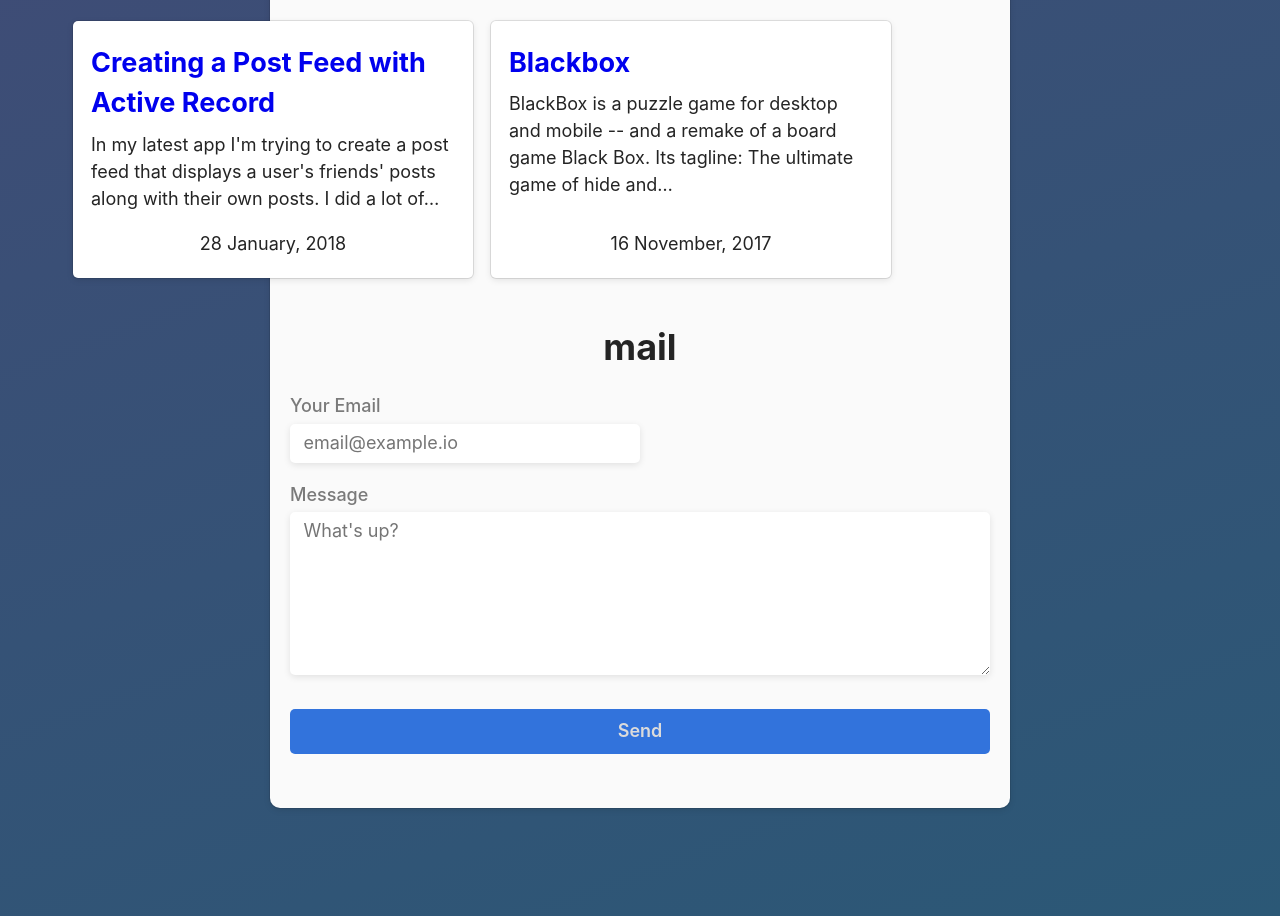
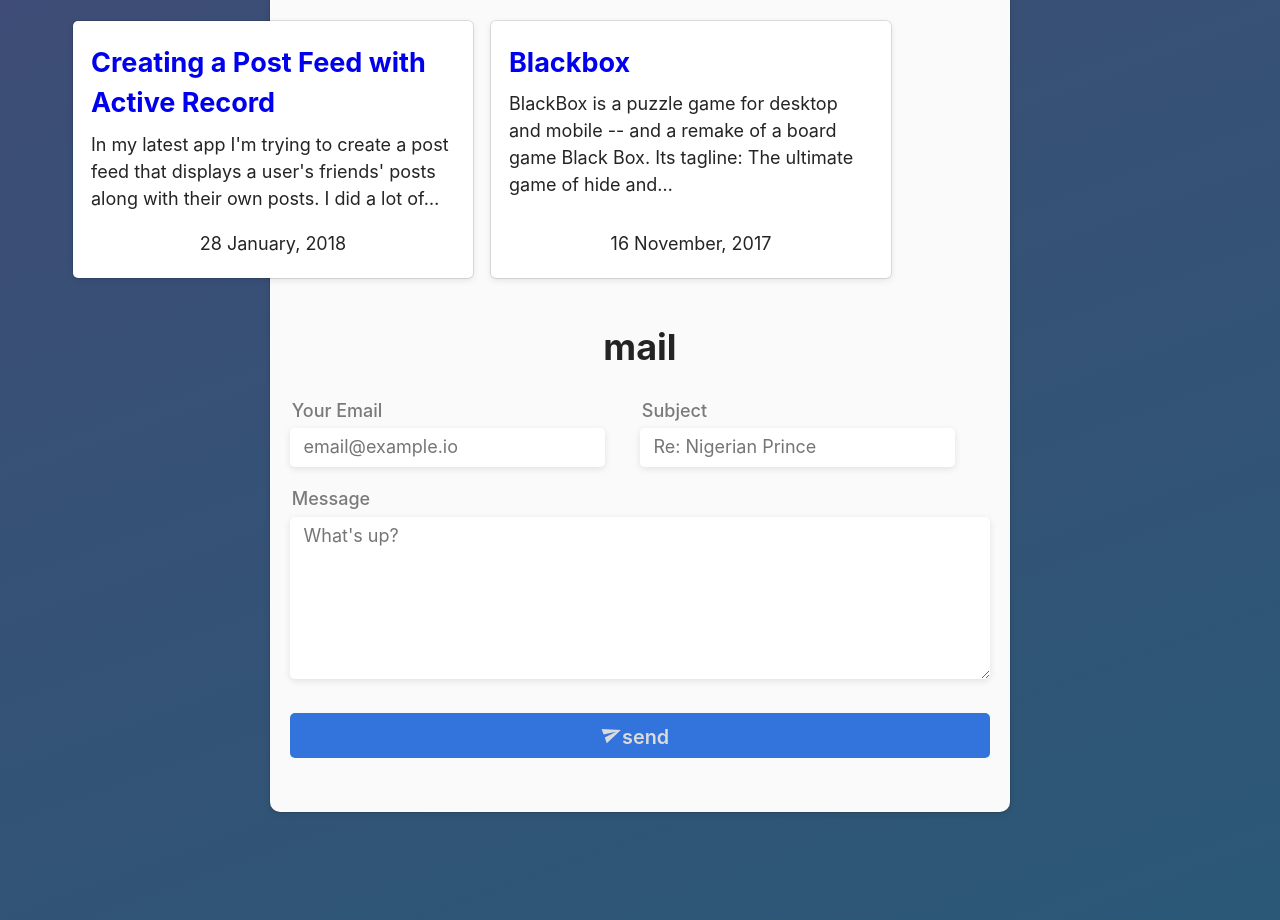
Before and after one commit to brxck/brxck.dev, a Gatsby site: page / in a window 1280 px wide. Shown: the part 1174-2094 px from the top of the page. Built offline with nearby package versions, Linux system fonts and the light colour scheme; Gatsby itself is replaced by a stand-in of ours.

Commit message:
Add subject field to contact form

```diff
--- a/src/components/Contact.js
+++ b/src/components/Contact.js
@@ -1,15 +1,17 @@
 import React, { Component } from 'react'
+import Icon from '@mdi/react'
+import { mdiSend } from '@mdi/js'
 import style from '../styles/Contact.module.scss'
 
 class componentName extends Component {
-  state = { email: null, message: null }
+  state = { email: null, message: null, subject: null }
 
   handleChange(e) {
     this.setState({ [e.target.name]: e.target.value })
   }
 
   canSubmit() {
-    return this.state.email && this.state.message
+    return this.state.email && this.state.message && this.state.subject
   }
 
   render() {
@@ -17,6 +19,7 @@ class componentName extends Component {
       <form action="https://jumprock.co/mail/brxckcontact" method="post">
         <input type="text" name="trapit" value="" style={{ display: 'none' }} />
 
+        <div className={style.group}>
           <div className={style.field}>
             <label htmlFor="email">Your Email</label>
             <input
@@ -27,6 +30,19 @@ class componentName extends Component {
               placeholder="email@example.io"
               onChange={e => this.handleChange(e)}
             />
+          </div>
+
+          <div className={style.field}>
+            <label htmlFor="subject">Subject</label>
+            <input
+              value={this.state.subject}
+              type="text"
+              id="subject"
+              name="subject"
+              placeholder="Re: Nigerian Prince"
+              onChange={e => this.handleChange(e)}
+            />
+          </div>
         </div>
 
         <div className={style.field}>
@@ -46,7 +62,13 @@ class componentName extends Component {
           className={style.submit}
           disabled={!this.canSubmit()}
         >
-          Send
+          <Icon
+            path={mdiSend}
+            size={0.75}
+            color={'currentColor'}
+            rotate={-20}
+          />
+          <span>send</span>
         </button>
       </form>
     )
--- a/src/styles/Contact.module.scss
+++ b/src/styles/Contact.module.scss
@@ -1,18 +1,19 @@
 @import 'variables';
 
 .field {
+  flex-grow: 1;
+
   label {
     color: $gray;
     display: block;
     font-weight: 500;
-    margin-top: 1rem;
-    margin-bottom: 0.25rem;
+    margin: 1rem 0 0.25rem 0.1rem;
   }
 
   input {
     box-sizing: border-box;
     min-width: 200px;
-    width: 50%;
+    width: 90%;
   }
 
   textarea {
@@ -29,6 +30,11 @@
   }
 }
 
+.group {
+  display: flex;
+  flex-wrap: wrap;
+}
+
 .submit {
   background-color: $blue;
   border: none;
@@ -36,6 +42,7 @@
   box-shadow: 0 2px 7px rgba($black, 0.2);
   color: $white-ter;
   cursor: pointer;
+  font-size: 1.1rem;
   font-weight: 600;
   height: 2.5rem;
   margin-top: 1.5rem;
@@ -46,4 +53,8 @@
     box-shadow: none;
     color: darken($white-ter, 10%);
   }
+
+  span {
+    margin-right: 0.5rem;
+  }
 }
```
Lines whose indentation alone changed are shown as unchanged.
